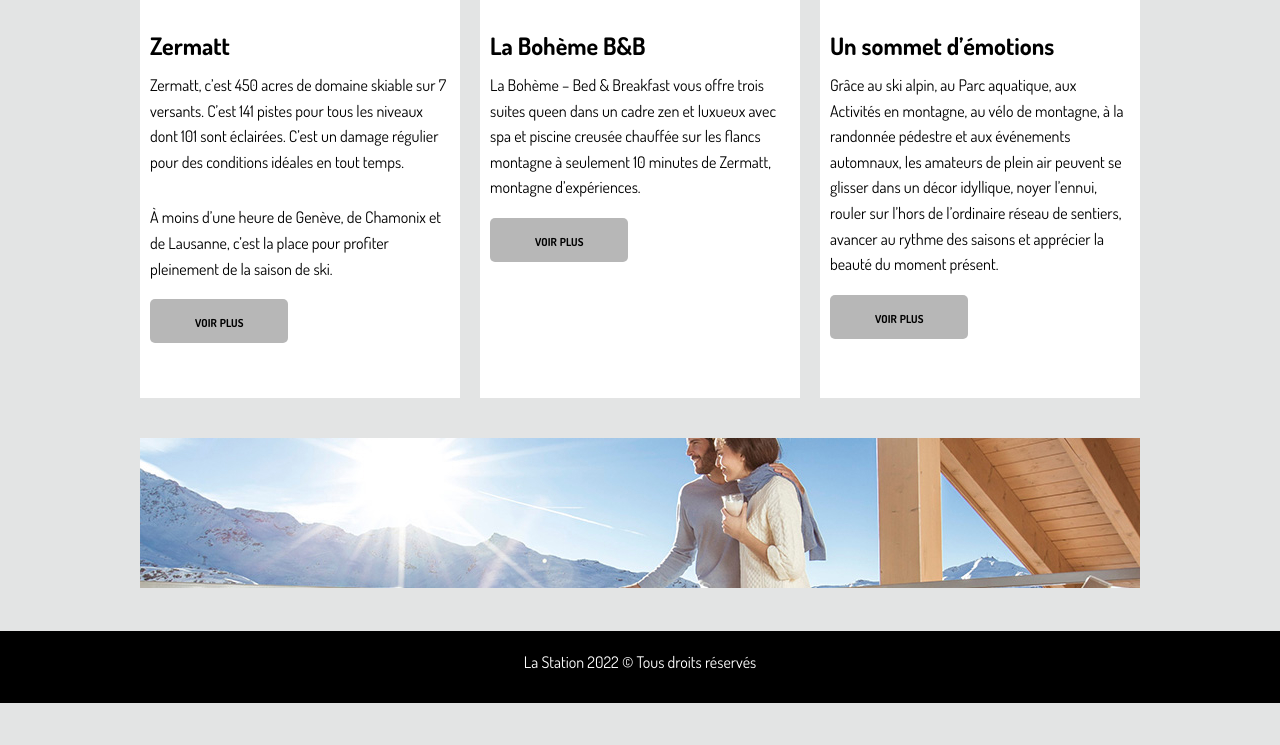
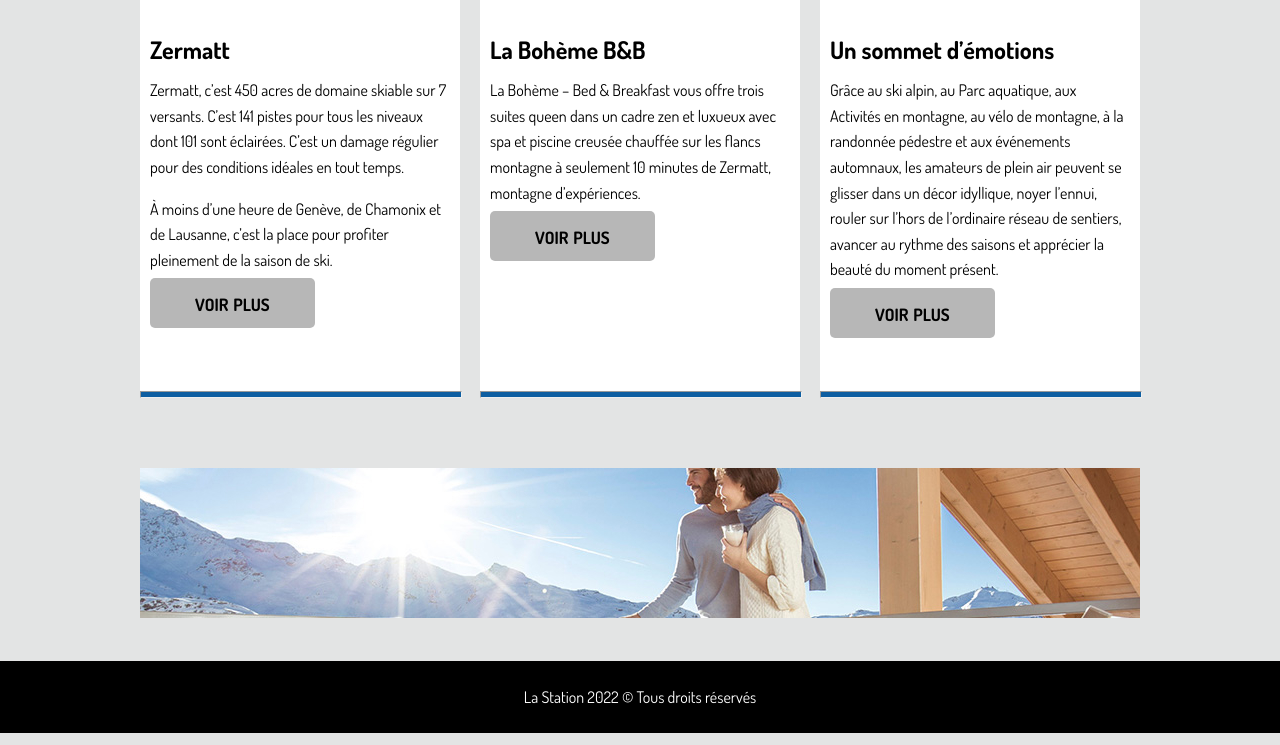
Before and after one commit to VuAnhTuDang/VuAnhTuDang_Labo_LaStation, a plain HTML site: page index.html in a window 1280 px wide. Shown: the part 910-1655 px from the top of the page. Before the commit the page ends 1613 px from the top, so only its background shows below. Drawn offline with nearby package versions, Linux system fonts and the light colour scheme.

Commit message:
modification css
-ajouter hr

```diff
--- a/css/styles.css
+++ b/css/styles.css
@@ -134,82 +134,85 @@ h3{
     margin-bottom: 13px;
 }
 
-.contenus .activites {
+article{
     display: flex;
-    flex-direction: row;
+    flex-direction: column;
+    height: 711px;
+    background-color: white;
+
+
+}
+
+
+.activites{
+   display: grid;
+   grid-template-columns: 320px 320px 320px;
+
     gap: 20px;
     margin-bottom:40px ;
     margin-top: 40px;
 
-
 }
 
-.zermatt {
-    width: 320px;
-    height: 711px;
-    background-color: white;
-    padding: 10px;
+article a{
     align-self: center;
-}
-
-
-.chalet {
-    width: 320px;
-    height: 711px;
-    background-color: white;
-    padding: 10px;
-}
-
-.architecture {
-    width: 320px;
-    height: 711px;
-    background-color: white;
-    padding: 10px;
-}
-
-.activites a{
-    align-self: center;
+    font-size: 24px;
     text-decoration: none;
     color: black;
     background-color: #B7B7B7;
     border-radius:5px ;
     padding-left: 45px;
     padding-right: 45px;
-    padding-top: 12px;
-    padding-bottom: 12px;
+    padding-top: 8px;
+    padding-bottom: 11px;
     font-variant: small-caps;
     font-weight: 700;
 
+
 }
 
-.activites a:hover{
+
+article a:hover{
     background-color:#0E5EA1 ;
     color:white;
 }
 
 
-.activites p{
+article{
     line-height: 160%;
     margin-top: 0;
     margin-bottom: 30px ;
 
 }
 
+.infos{
+    margin-bottom: auto;
+    padding: 10px;
+}
+
 aside{
     margin-bottom: 40px;
+}
+
+hr{
+    margin-top: 0;
+    margin-bottom: 0;
+    background-color: #0E5EA1;
+    width: 320px;
+    padding-top: 5px;
+
 }
 /*!________footer____________*/
 
 footer{
+    display: flex;
+    align-items: center;
     background-color: black;
     color: white;
     height: 72px;
 }
 
 footer p{
-    display: flex;
-    justify-self: center;
     padding-top: 22px;
     padding-bottom: 22px;
-
 }
--- a/index.html
+++ b/index.html
@@ -44,27 +44,36 @@
     <section class="contenus">
         <div class="wrapper">
             <div class="activites">
-                <article class="zermatt">
+                <article>
+                    <div class="infos">
                         <img src="images/ski.jpg" alt="skii"  >
                         <h3>Zermatt</h3>
                         <p>Zermatt, c’est 450 acres de domaine skiable sur 7 versants. C’est 141 pistes pour tous les niveaux dont 101 sont éclairées. C’est un damage régulier pour des conditions idéales en tout temps.
                         </p>
                         <p>À moins d’une heure de Genève, de Chamonix et de Lausanne, c’est la place pour profiter pleinement de la saison de ski.</p>
                         <a href="">voir plus</a>
+                    </div>
+                    <hr>
                 </article>
 
-                <article class="chalet">
+                <article >
+                    <div class="infos">
                         <img src="images/chalet.jpg" alt="chalet"  >
                         <h3>La Bohème B&B</h3>
                         <p>La Bohème – Bed & Breakfast vous offre trois suites queen dans un cadre zen et luxueux avec spa et piscine creusée chauffée sur les flancs montagne à seulement 10 minutes de Zermatt, montagne d’expériences.</p>
                         <a href="">voir plus</a>
+                    </div>
+                    <hr>
                 </article>
 
-                <article class="architecture">
+                <article >
+                    <div class="infos">
                         <img src="images/architecture.jpg" alt="architecture" >
                         <h3>Un sommet d’émotions</h3>
                         <p>Grâce au ski alpin, au Parc aquatique, aux Activités en montagne, au vélo de montagne, à la randonnée pédestre et aux événements automnaux, les amateurs de plein air peuvent se glisser dans un décor idyllique, noyer l’ennui, rouler sur l’hors de l’ordinaire réseau de sentiers, avancer au rythme des saisons et apprécier la beauté du moment présent.</p>
                         <a href="">voir plus</a>
+                    </div>
+                    <hr>
                 </article>
             </div>
 
```
Also changed, not shown: 1 other file. Lines whose indentation alone changed are shown as unchanged.
